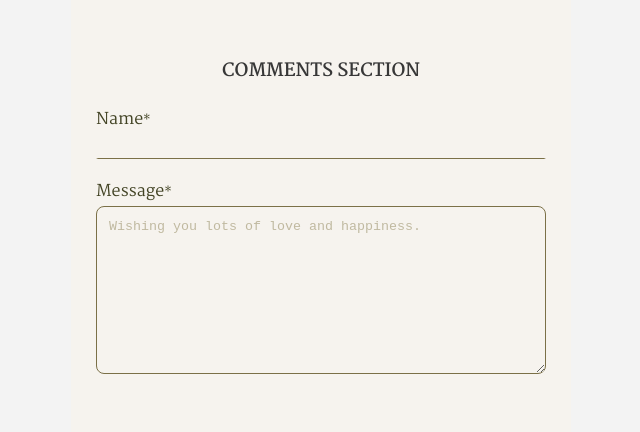
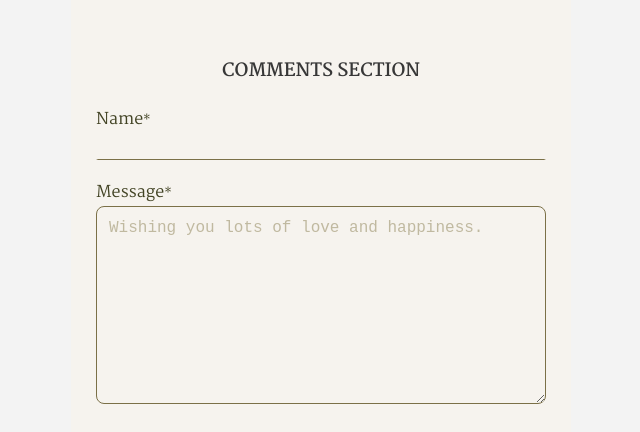
Before and after one commit to NaraeJang/Wegic, a React (Vite) app: page / in a window 1280 px wide. Shown: the part 6320-6752 px from the top of the page, without its empty margins (319-959 px from the left). Built offline with nearby package versions, Linux system fonts and the light colour scheme; no server answers; a web font is replaced by a local one.

Commit message:
update comment scss

```diff
--- a/src/index.css
+++ b/src/index.css
@@ -686,6 +686,7 @@ footer p {
   background: transparent;
   padding-left: 0.25rem;
   padding-bottom: 0.25rem;
+  font-size: 1rem;
 }
 #comment-form textarea {
   width: 100%;
@@ -694,6 +695,7 @@ footer p {
   padding: 0.5rem;
   background: transparent;
   border-radius: 0.5rem;
+  font-size: 1rem;
 }
 #comment-form textarea::placeholder {
   color: #c0b9a0;
@@ -712,6 +714,7 @@ footer p {
   display: flex;
   flex-direction: row;
   justify-content: space-between;
+  align-items: center;
 }
 .comment__header__main--date {
   font-size: 0.75rem;
--- a/src/sass/base/_comment.scss
+++ b/src/sass/base/_comment.scss
@@ -79,6 +79,7 @@
     background: transparent;
     padding-left: 0.25rem;
     padding-bottom: 0.25rem;
+    font-size: $regular-text;
   }
 
   textarea {
@@ -88,6 +89,7 @@
     padding: 0.5rem;
     background: transparent;
     border-radius: 0.5rem;
+    font-size: $regular-text;
 
     &::placeholder {
       color: lighten($cc-primary-400, 20%);
```
Also changed, not shown: 1 other file (tests, documents, lock files or other folders).
